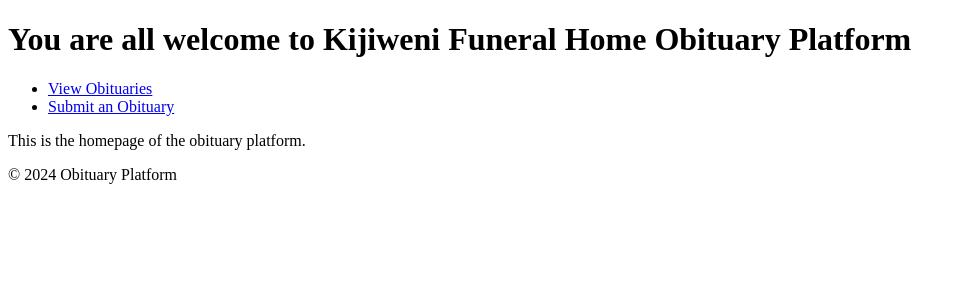
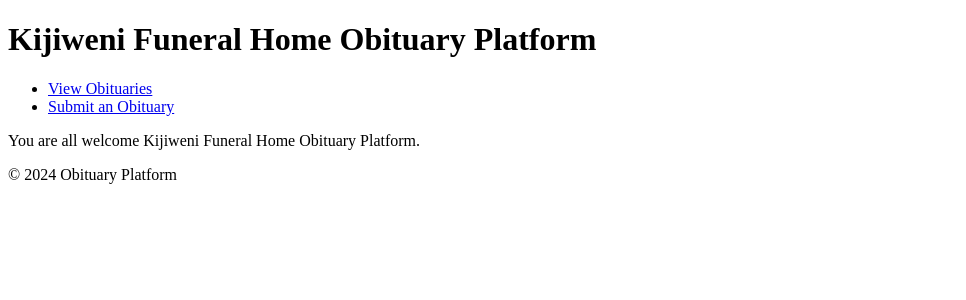
Before and after one commit to Yuvinares/obituary-app, a Django app: page /homepage/ in a window 1280 px wide. Shown: the top 300 px of the page, without its empty margins (0-966 px from the left). Run offline with Django 5.2, Linux system fonts and the light colour scheme.

Commit message:
Update homepage.html

```diff
--- a/obituary_app/obituary_platform/obituaries/templates/homepage.html
+++ b/obituary_app/obituary_platform/obituaries/templates/homepage.html
@@ -7,7 +7,7 @@
 </head>
 <body>
     <header>
-        <h1>You are all welcome to Kijiweni Funeral Home Obituary Platform</h1>
+        <h1>Kijiweni Funeral Home Obituary Platform</h1>
     </header>
     <nav>
         <ul>
@@ -16,7 +16,7 @@
         </ul>
     </nav>
     <main>
-        <p>This is the homepage of the obituary platform.</p>
+        <p>You are all welcome Kijiweni Funeral Home Obituary Platform.</p>
     </main>
     <footer>
         <p>&copy; 2024 Obituary Platform</p>
```
